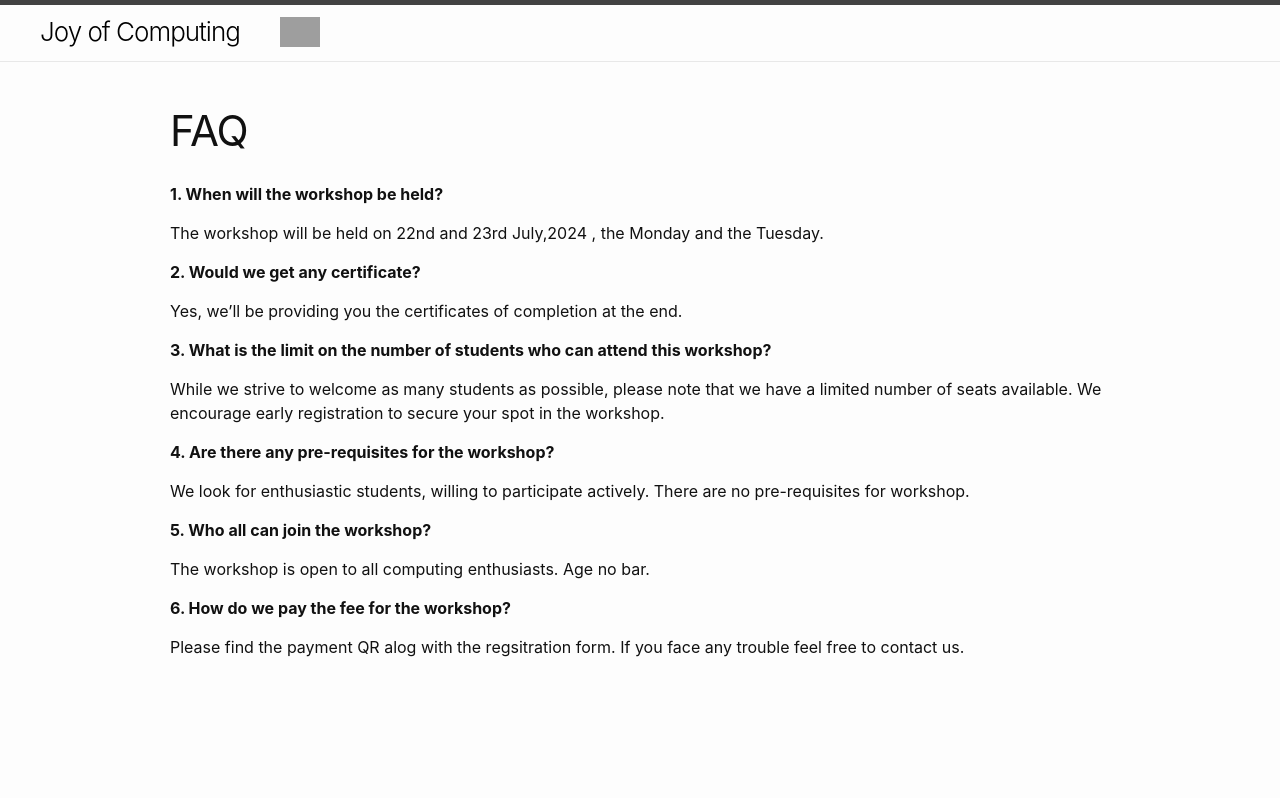
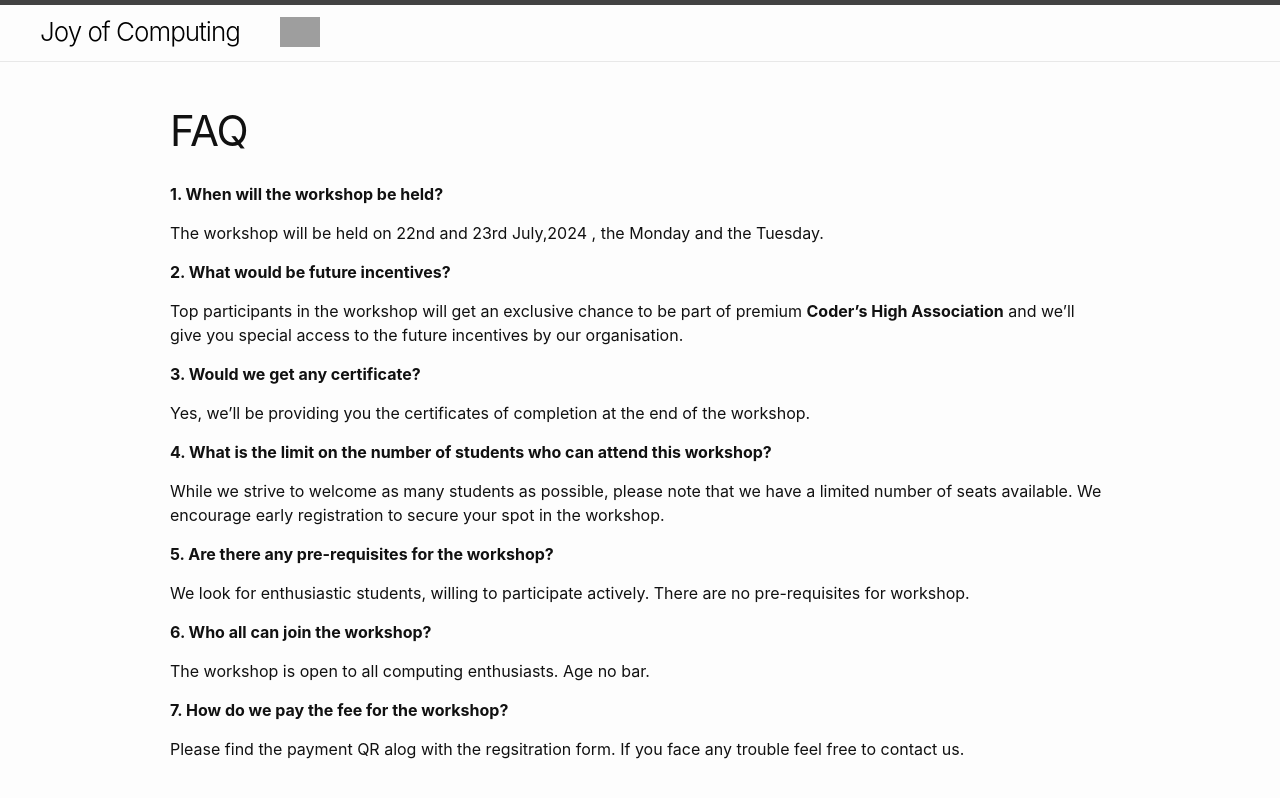
Before and after one commit to sudarshansudarshan/joc, a Jekyll site: the page built from Faq.md, in a window 1280 px wide. Shown: the top 798 px of the page. Built offline with Jekyll 4.4.1, drawn with Linux system fonts in a browser that asks for light colours; grey boxes are pictures that could not be loaded.

Commit message:
Update Faq.md

```diff
--- a/Faq.md
+++ b/Faq.md
@@ -16,12 +16,16 @@ There is no fee for accommodation or food, as they are included in the workshop.
 
 The workshop will be held on 22nd and 23rd July,2024 , the Monday and the Tuesday.
 
+**2. What would be future incentives?**
 
-**2. Would we get any certificate?**
+Top participants in the workshop will get an exclusive chance to be part of premium **Coder's High Association** and we'll give you special access to the future incentives by our organisation.
 
-Yes, we'll be providing you the certificates of completion at the end.
 
-**3. What is the limit on the number of students who can attend this workshop?**
+**3. Would we get any certificate?**
+
+Yes, we'll be providing you the certificates of completion at the end of the workshop.
+
+**4. What is the limit on the number of students who can attend this workshop?**
 
 While we strive to welcome as many students as possible, please note that we have a limited number of seats available. We encourage early registration to secure your spot in the workshop.
 
@@ -41,15 +45,15 @@ Unfortunately, the workshop for now is in online mode only. -->
 
 No, we regret to inform you that the travel charges are not reimbursed.We recognize this may pose an inconvenience and are exploring options to address this for upcoming workshops. In the meantime, kindly plan your travel arrangements accordingly.-->
 
-**4. Are there any pre-requisites for the workshop?**
+**5. Are there any pre-requisites for the workshop?**
 
 We look for enthusiastic students, willing to participate actively. There are no pre-requisites for workshop.
 
-**5. Who all can join the workshop?**
+**6. Who all can join the workshop?**
 
 The workshop is open to all computing enthusiasts. Age no bar.
 
-**6. How do we pay the fee for the workshop?**
+**7. How do we pay the fee for the workshop?**
 
 
 Please find the payment QR alog with the regsitration form. If you face any trouble feel free to contact us.
```
